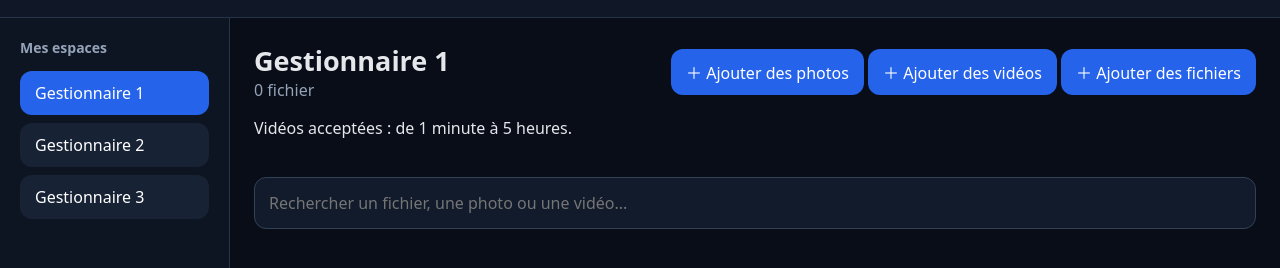
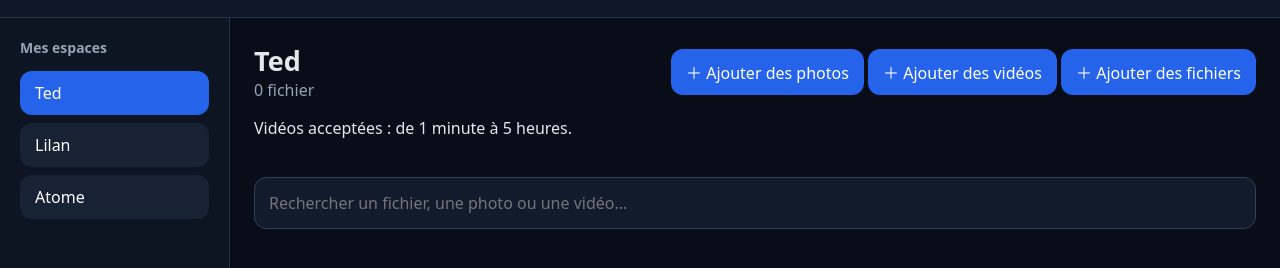
Before and after one commit to ted30600/plugin, a website: page nas/public/index.html in a window 1280 px wide. Shown: the part 50-318 px from the top of the page. Drawn offline with Linux system fonts and the light colour scheme; no server answers.

Commit message:
Renommer les gestionnaires en Ted, Lilan et Atome

```diff
--- a/nas/public/index.html
+++ b/nas/public/index.html
@@ -5,11 +5,11 @@
 <body>
 <header><div><strong>Virtual NAS</strong><span>Stockage sans connexion</span></div><div class="status">● En ligne</div></header>
 <main><aside><h3>Mes espaces</h3>
-<button class="manager active" data-m="1" type="button">Gestionnaire 1</button>
-<button class="manager" data-m="2" type="button">Gestionnaire 2</button>
-<button class="manager" data-m="3" type="button">Gestionnaire 3</button>
+<button class="manager active" data-m="1" type="button">Ted</button>
+<button class="manager" data-m="2" type="button">Lilan</button>
+<button class="manager" data-m="3" type="button">Atome</button>
 </aside>
-<section><div class="toolbar"><div><h1 id="title">Gestionnaire 1</h1><span id="count">0 fichier</span></div>
+<section><div class="toolbar"><div><h1 id="title">Ted</h1><span id="count">0 fichier</span></div>
 <div class="upload-buttons">
 <label class="upload">＋ Ajouter des photos<input id="photoInput" type="file" accept="image/*" multiple></label>
 <label class="upload">＋ Ajouter des vidéos<input id="videoInput" type="file" accept="video/*" multiple></label>
@@ -18,4 +18,4 @@
 <p class="hint">Vidéos acceptées : de 1 minute à 5 heures.</p>
 <input id="search" class="search" type="search" placeholder="Rechercher un fichier, une photo ou une vidéo...">
 <div id="message" class="message" hidden></div><div id="files" class="files"></div>
-</section></main><script src="/app.js?v=8"></script></body></html>
+</section></main><script src="/app.js?v=9"></script></body></html>
```
